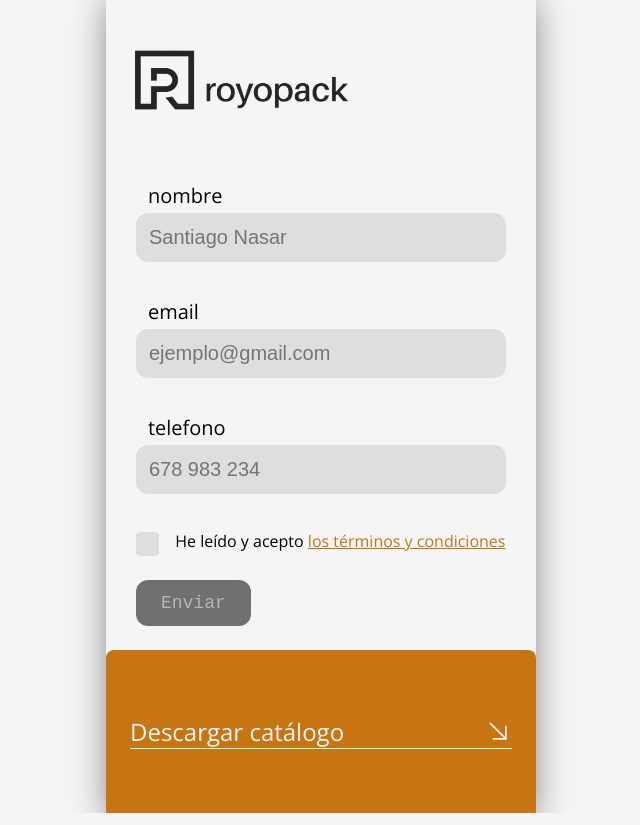
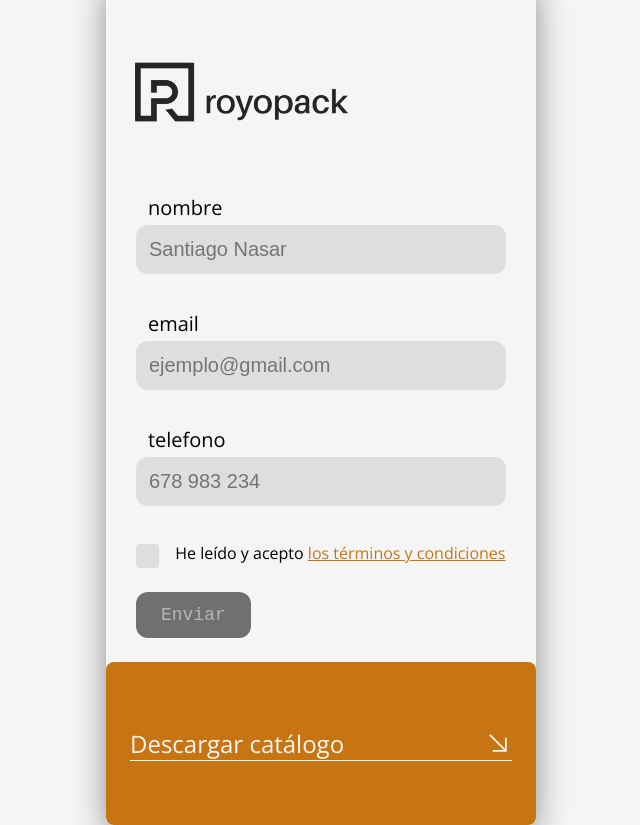
Before and after one commit to FuentesCubells/royoFrontend, an Angular app: page /home in a window 1280 px wide. Shown: the whole page, without its empty margins (319-959 px from the left). Built offline with nearby package versions, Linux system fonts and the light colour scheme.

Commit message:
added a end view

```diff
--- a/src/app/app.component.css
+++ b/src/app/app.component.css
@@ -9,4 +9,6 @@
     background-color: #f5f5f5;
     -moz-box-shadow: 0px 11px 34px -3px rgba(37,37,37,0.59);
     box-shadow: 0px 11px 34px -3px rgba(37,37,37,0.59);
+
+    border-radius: 8px;
 }
--- a/src/app/components/footer/footer.component.css
+++ b/src/app/components/footer/footer.component.css
@@ -9,7 +9,7 @@
     align-items: center;
 
     background-color: #C77513;
-    border-radius: 8px 8px 0px 0px;
+    border-radius: 8px;
 }
 
 .footer-link{
--- a/src/app/components/header/header-form.component.css
+++ b/src/app/components/header/header-form.component.css
@@ -2,7 +2,7 @@ figure {
     max-width: 430px;
     margin: 0;
     padding: 16px;
-    padding-top: 48px;
+    padding-top: 72px;
 }
 
 img{
--- a/src/app/pages/home/home.component.css
+++ b/src/app/pages/home/home.component.css
@@ -9,6 +9,7 @@
 
     position: relative;
     background-color: #f5f5f5;
+    border-radius: 8px;
 }
 
 app-footer{
```
